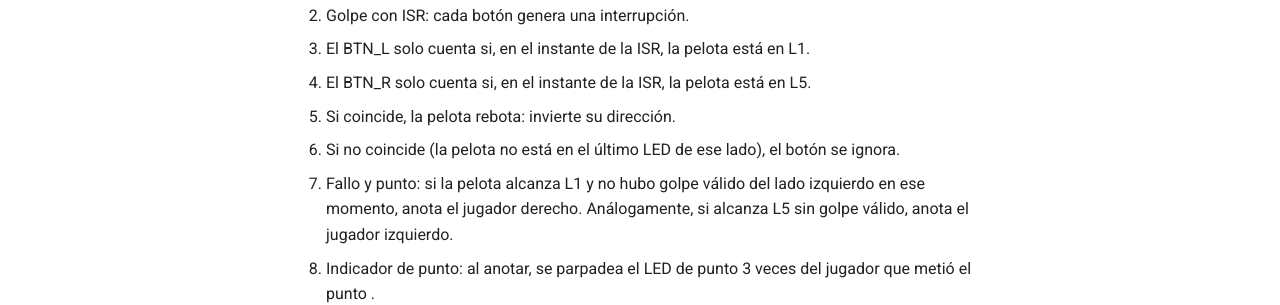
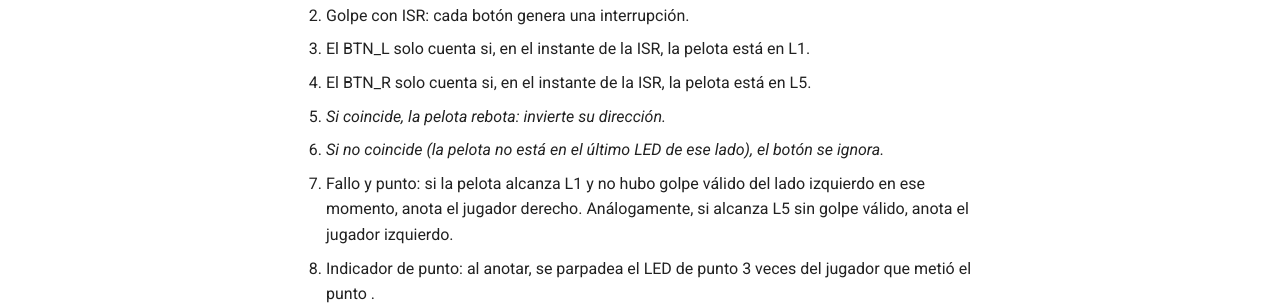
Before and after one commit to selene-ro/Selene_documentation, an MkDocs documentation site: the page built from docs/Tarea_4/pinpong.md, in a window 1280 px wide. Shown: the part 495-800 px from the top of the page. Built offline with MkDocs 1.6.1 and Material for MkDocs 9.7.7, drawn with Linux system fonts in a browser that asks for light colours.

```diff
--- a/docs/Tarea_4/pinpong.md
+++ b/docs/Tarea_4/pinpong.md
@@ -11,13 +11,13 @@ Programar un mini-Pong con 5 LEDs en línea y 2 botones usando interrupciones (I
 
 2. Golpe con ISR: cada botón genera una interrupción.
 
-- El BTN_L solo cuenta si, en el instante de la ISR, la pelota está en L1.
+* El BTN_L solo cuenta si, en el instante de la ISR, la pelota está en L1.
 
-- El BTN_R solo cuenta si, en el instante de la ISR, la pelota está en L5.
+* El BTN_R solo cuenta si, en el instante de la ISR, la pelota está en L5.
 
-- Si coincide, la pelota rebota: invierte su dirección.
+- _Si coincide, la pelota rebota: invierte su dirección._
 
-- Si no coincide (la pelota no está en el último LED de ese lado), el botón se ignora.
+- _Si no coincide (la pelota no está en el último LED de ese lado), el botón se ignora._
 
 3. Fallo y punto: si la pelota alcanza L1 y no hubo golpe válido del lado izquierdo en ese momento, anota el jugador derecho. Análogamente, si alcanza L5 sin golpe válido, anota el jugador izquierdo.
 
```
